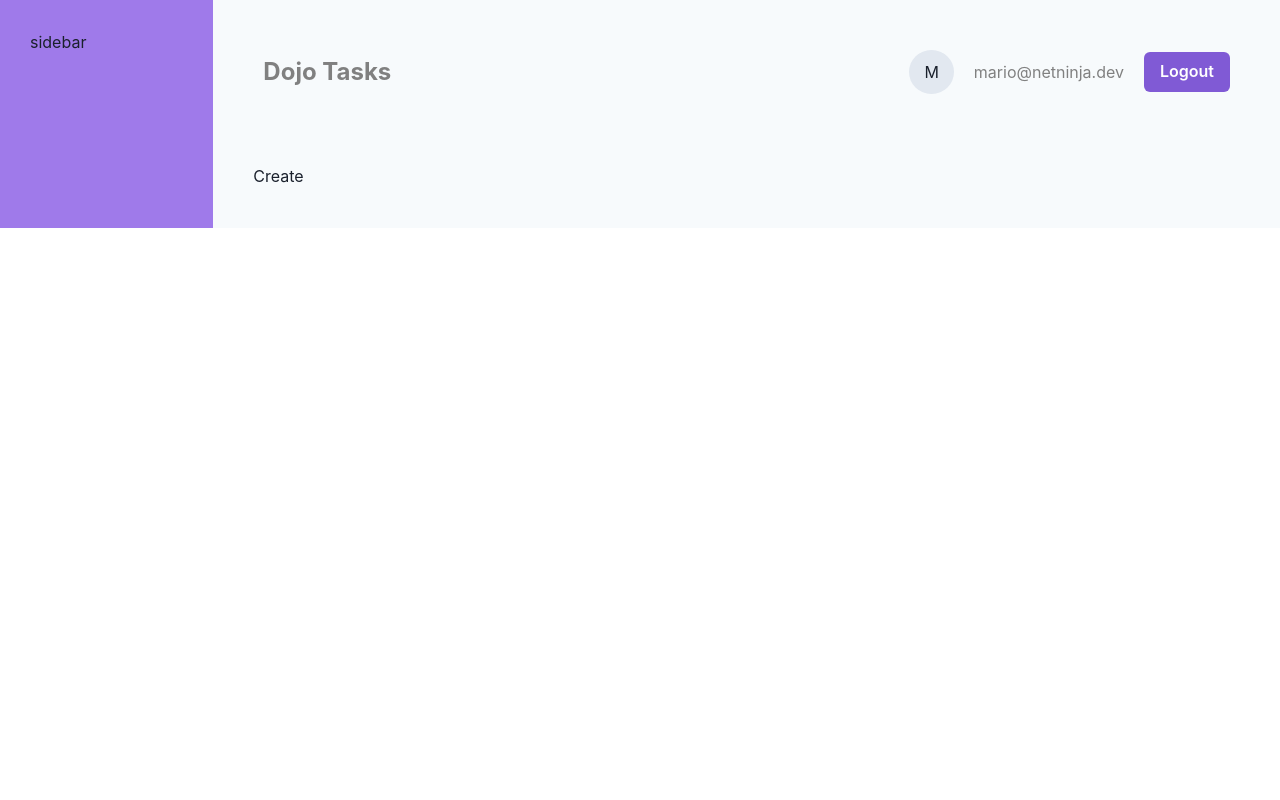
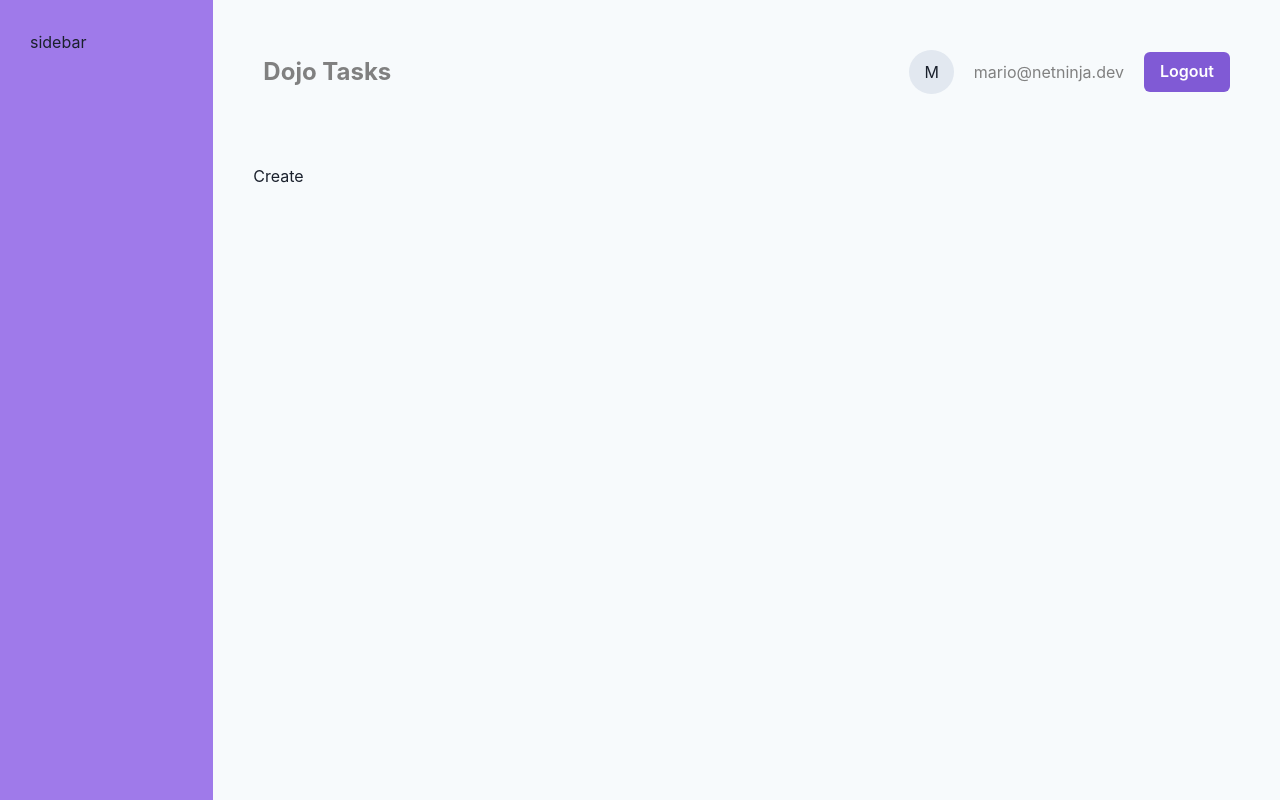
Before and after one commit to Intigam-M/chakra-ui-dojo-tasks, a React (Vite) app: page /create in a window 1280 px wide. Built offline with nearby package versions, Linux system fonts and the light colour scheme.

Commit message:
Update layout

```diff
--- a/src/layouts/RootLayout.jsx
+++ b/src/layouts/RootLayout.jsx
@@ -10,10 +10,10 @@
       {/* sidebar */}
       <GridItem
         as="aside"
-        colSpan="1"
+        colSpan={{ base: 6, lg: 2, xl: 1 }}
         bg="purple.400"
-        minHeight="100hv"
-        p="30px"
+        minHeight={{ lg: '100vh' }}
+        p={{ base: '20px', lg: '30px' }}
       >
         <span>sidebar</span>
       </GridItem>
@@ -21,7 +21,7 @@
       {/* main content & navbar */}
       <GridItem
         as="main"
-        colSpan="5"
+        colSpan={{ base: 6, lg: 4, xl: 5 }}
         p="40px"
       >
         <Navbar />
--- a/src/pages/Dashboard.jsx
+++ b/src/pages/Dashboard.jsx
@@ -1,4 +1,4 @@
-import { Box, SimpleGrid } from "@chakra-ui/react";
+import { Box, SimpleGrid, Text } from "@chakra-ui/react";
 
 export default function Dashboard() {
 
```
